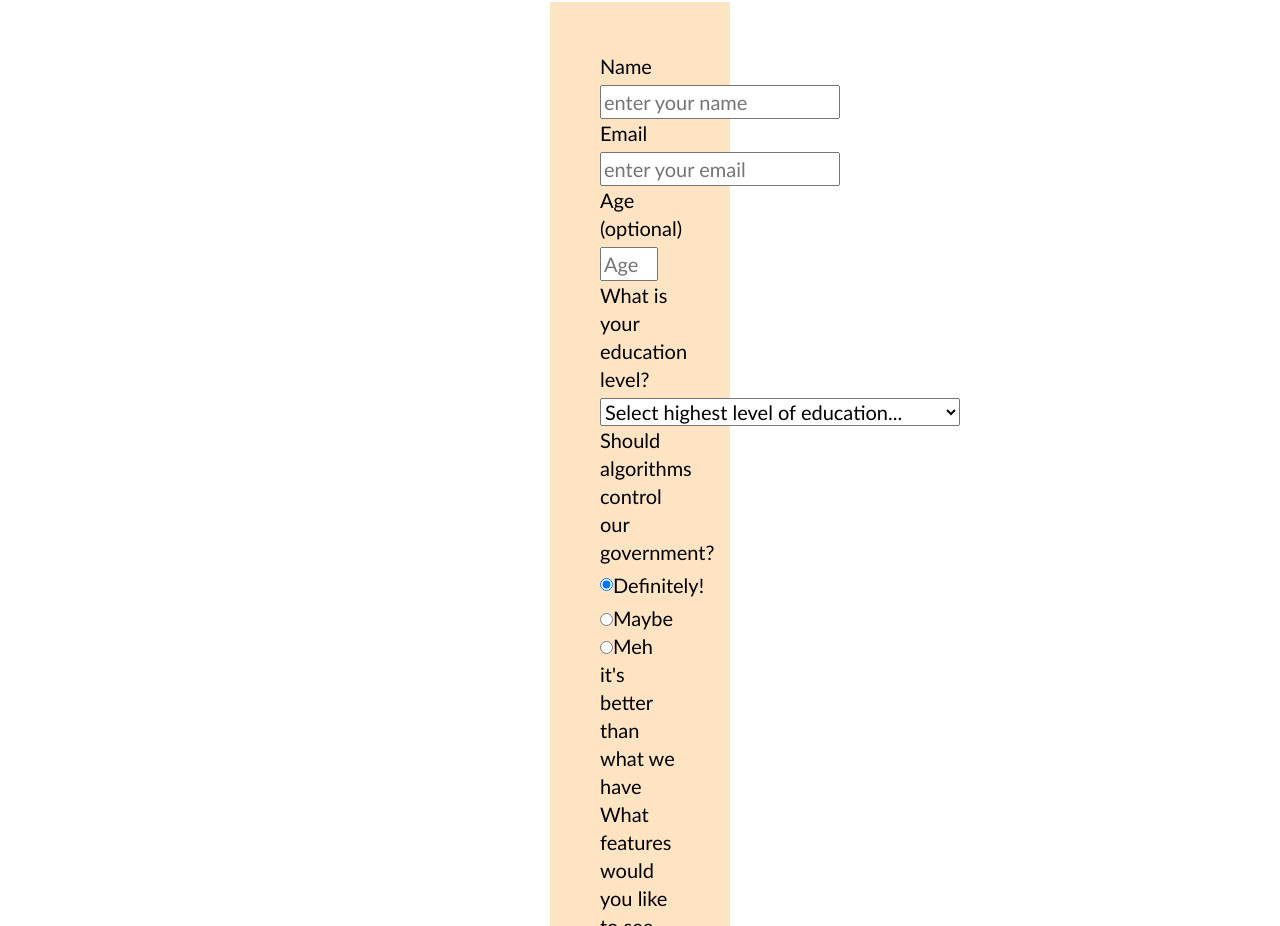
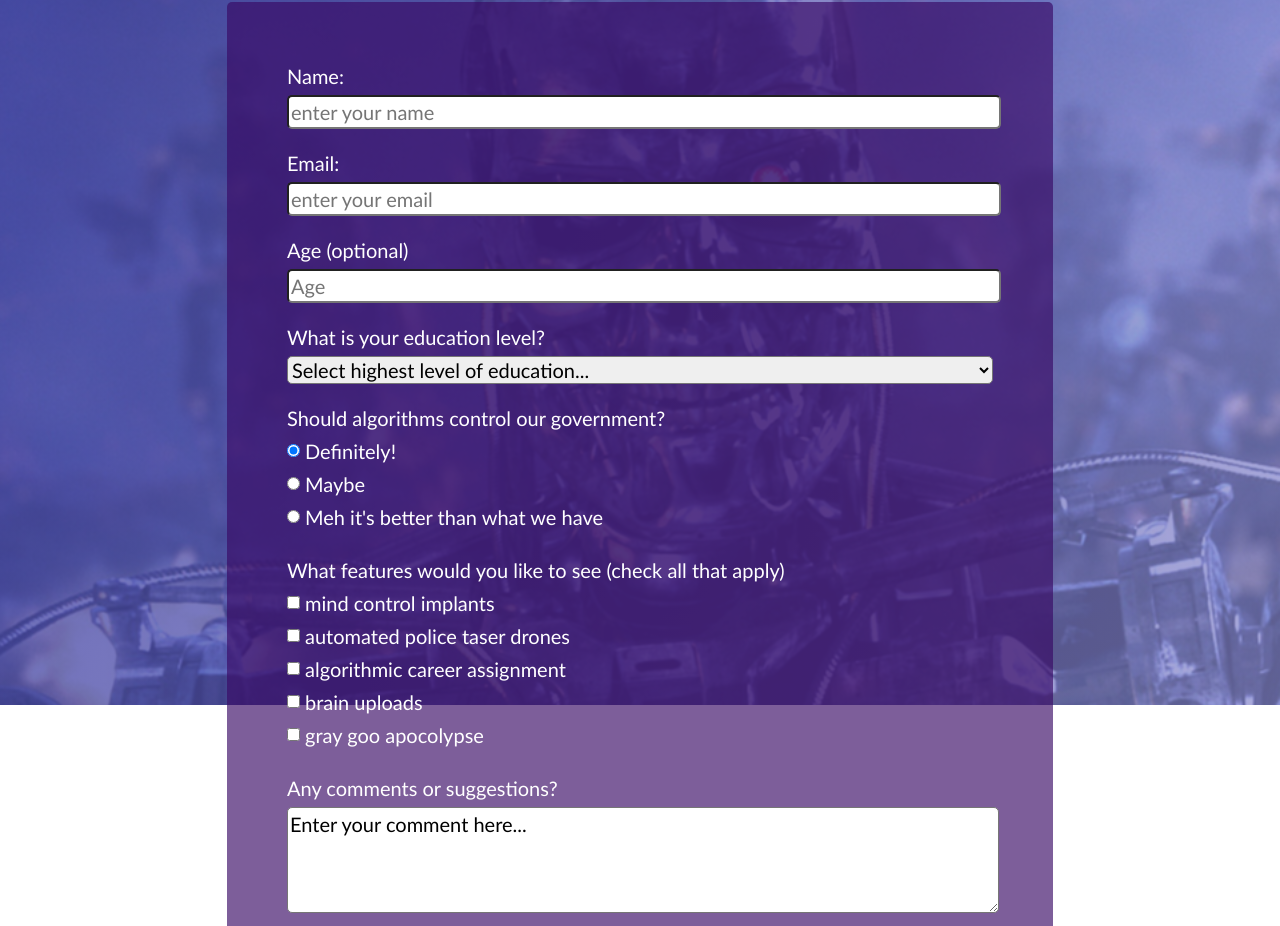
Before and after one commit to norman02/survey-form, a plain HTML site: page index.html in a window 1280 px wide. Shown: the part 95-1021 px from the top of the page. Drawn offline with Linux system fonts and the light colour scheme.

Commit message:
basci css style added

```diff
--- a/index.html
+++ b/index.html
@@ -1,11 +1,13 @@
 <!DOCTYPE html>
 <html lang="en">
+
 <head>
     <meta charset="UTF-8">
     <meta name="viewport" content="width=device-width, initial-scale=1.0">
     <title>Synthetic Technocracy?</title>
     <link rel="stylesheet" href="./resources/styles.css">
 </head>
+
 <body>
     <header>
         <h1 id="title">Synthetic Technocracy Survey Form</h1>
@@ -13,21 +15,21 @@
     </header>
     <main>
         <form id="survey-form">
-            <div>
-                <label id="name-label" for="name">Name</label>
-                <input id="name" type="text" placeholder="enter your name" required>
+            <div class="form-element">
+                <label id="name-label" for="name">Name:</label>
+                <input id="name" class="text-area" type="text" placeholder="enter your name" required>
             </div>
-            <div>
-                <label id="email-label" for="email">Email</label>
-                <input id="email" type="email" placeholder="enter your email" required>
+            <div class="form-element">
+                <label id="email-label" for="email">Email:</label>
+                <input id="email" class="text-area" type="email" placeholder="enter your email" required>
             </div>
-            <div>
+            <div class="form-element">
                 <label id="number-label" for="age">Age (optional)</label>
-                <input id="number" type="number" min="13" max="150" placeholder="Age">
+                <input class="text-area" id="number" type="number" min="13" max="150" placeholder="Age">
             </div>
-            <div>
-                <p >What is your education level?</p>
-                <select name="education" id="dropdown" required>
+            <div class="form-element">
+                <p>What is your education level?</p>
+                <select name="education" class="text-area" id="dropdown" required>
                     <option disabled selected>Select highest level of education...</option>
                     <option value="idiot">I'm an idiot...</option>
                     <option value="high school">high school</option>
@@ -38,62 +40,41 @@
                     <option value="phd">PhD or Doctorate</option>
                 </select>
             </div>
-            <div>
+            <div class="form-element">
                 <p>Should algorithms control our government?</p>
                 <label>
-                    <input
-                        type="radio"
-                        name="algorithms"
-                        value="definitely"
+                    <input class="radio-button" type="radio" name="algorithms" value="definitely"
                         checked>Definitely!</label>
-                        <input
-                        type="radio"
-                        name="algorithms"
-                        value="maybe"
-                        >Maybe</label>
-                        <input
-                        type="radio"
-                        name="algorithms"
-                        value="meh"
-                        >Meh it's better than what we have</label>
+                <label>
+                    <input class="radio-button" type="radio" name="algorithms" value="maybe">Maybe</label>
+                <label>
+                    <input class="radio-button" type="radio" name="algorithms" value="meh">Meh it's better than what we
+                    have</label>
                 </label>
             </div>
-            <div>
+            <div class="form-element">
                 <p>What features would you like to see (check all that apply)</p>
                 <label>
-                    <input
-                    name="feature"
-                    value="mind-control"
-                    type="checkbox"/>mind control implants
+                    <input class="checkbox" name="feature" value="mind-control" type="checkbox" />mind control implants
                 </label>
                 <label>
-                    <input
-                    name="feature"
-                    value="drones"
-                    type="checkbox"/>automated police taser drones
+                    <input class="checkbox" name="feature" value="drones" type="checkbox" />automated police taser
+                    drones
                 </label>
                 <label>
-                    <input
-                    name="feature"
-                    value="career"
-                    type="checkbox"/>algorithmic career assignment
+                    <input class="checkbox" name="feature" value="career" type="checkbox" />algorithmic career
+                    assignment
                 </label>
                 <label>
-                    <input
-                    name="feature"
-                    value="brain"
-                    type="checkbox"/>brain uploads
+                    <input class="checkbox" name="feature" value="brain" type="checkbox" />brain uploads
                 </label>
                 <label>
-                    <input
-                    name="feature"
-                    value="goo"
-                    type="checkbox"/>gray goo apocolypse
+                    <input class="checkbox" name="feature" value="goo" type="checkbox" />gray goo apocolypse
                 </label>
             </div>
-            <div>
+            <div class="form-element">
                 <p>Any comments or suggestions?</p>
-                <textarea name="comment" id="comments">Enter your comment here...</textarea>
+                <textarea class="text-area" name="comment" id="comments">Enter your comment here...</textarea>
             </div>
             <div>
                 <button type="submit" id="submit">Submit</button>
@@ -104,9 +85,11 @@
                 improve the algorithm, as well as identify citizens who will
                 need to be recycled before implementation.
             </p>
+            <p id="copy">&copy 2020 John Norman</p>
 
         </footer>
 
     </main>
 </body>
+
 </html>
--- a/resources/styles.css
+++ b/resources/styles.css
@@ -1,15 +1,36 @@
 html {
     font-size: 10px;
 }
-
+/* mobile friendly alternative to using background-attachment: fixed */
+body::before {
+    content: '';
+    position: fixed;
+    top: 0;
+    left: 0;
+    height: 100%;
+    width: 100%;
+    z-index: -10;
+    background-color: blueviolet;
+    background-image: linear-gradient(
+        115deg,
+        rgba(58, 58, 158, 0.8),
+        rgba(136, 136, 206, 0.7)
+      ),
+      url('./terminator-bg.png');
+    background-size: cover;
+    background-repeat: no-repeat;
+    background-position: center;
+  }
 body {
     align-items: center;
     font-size: 2rem;
+    color: white;
     font-weight: 400;
     font-family: 'Gill Sans', 'Gill Sans MT', Calibri, 'Trebuchet MS', sans-serif;
     line-height: 1.4;
     margin: 0;
     padding: 0 5rem;
+
 }
 
 header {
@@ -36,7 +57,6 @@ label {
     align-items: center;
     margin-bottom: 0.5rem;
   }
-
   input,
   button,
   select,
@@ -46,13 +66,47 @@ label {
     font-size: inherit;
     line-height: inherit;
   }
+  form {
+    background-color: rgba(56, 8, 100, 0.65);
+    padding: 5rem;
+    margin: 0 15%;
+    display: flex;
+    flex-direction: column;
+    border-radius: 0.5rem;
+  }
 
-  form {
-      margin: 0 50rem;
-      padding: 5rem;
-      background-color: bisque;
+  .form-element {
+    padding: 1rem;
+  }
+
+  .text-area {
+    width: 100%;
+    border-radius: 0.5rem;
+  }
+
+  .radio-button {
+    margin-right: 0.5rem;
+  }
+
+  .checkbox {
+    margin-right: 0.5rem;
+  }
+
+  #comments {
+    height: 10rem;
+  }
+
+  #submit {
+    width: 100%;
+    height: 5rem;
+    background-color: yellow;
   }
 
   footer {
-      padding: 2rem 10rem;
+    padding: 2rem 10rem;
   }
+
+  #copy {
+    padding-top: 5rem;
+    font-size: 1.5rem;
+  }
```
